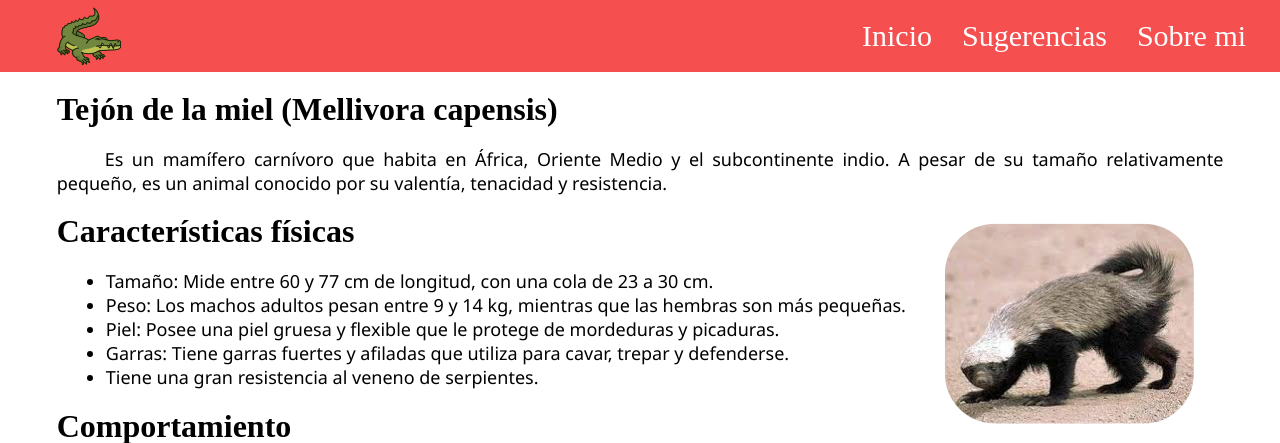
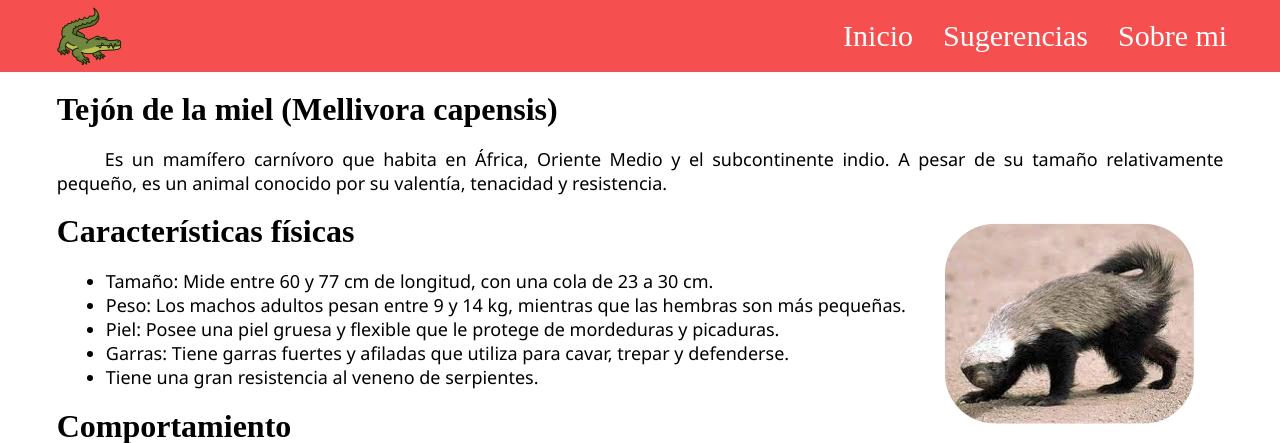
Before and after one commit to DS2062/Portafolio_programacion, a PHP site: page / in a window 1280 px wide. Shown: the top 443 px of the page. Run offline with PHP 8.4, Linux system fonts and the light colour scheme.

Commit message:
Update styles, alineado header.css

```diff
--- a/styles.css
+++ b/styles.css
@@ -60,6 +60,7 @@ h4{
     color: white;
     background-color: rgb(245, 79, 79);
     padding: 0.5cm;
+    padding-right: 1cm;
     overflow: hidden;
 }
 .header_li{
```
